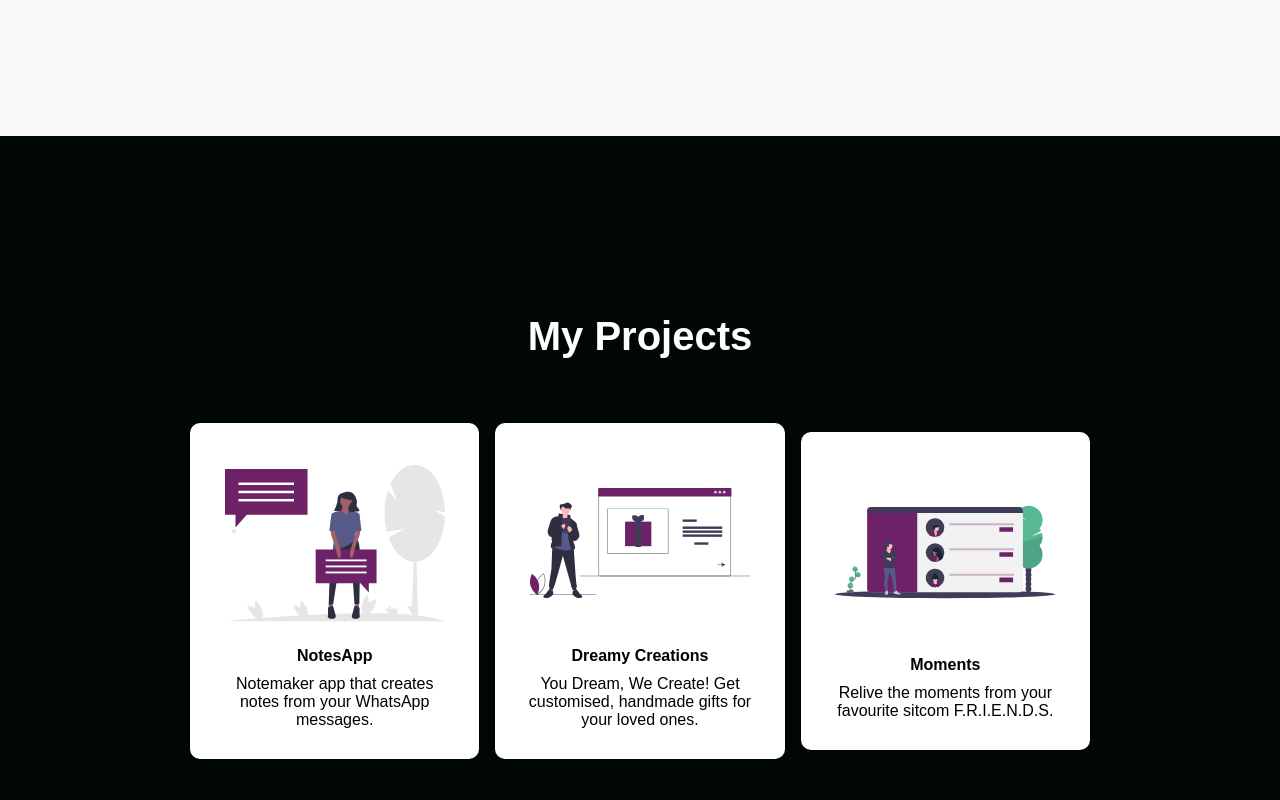
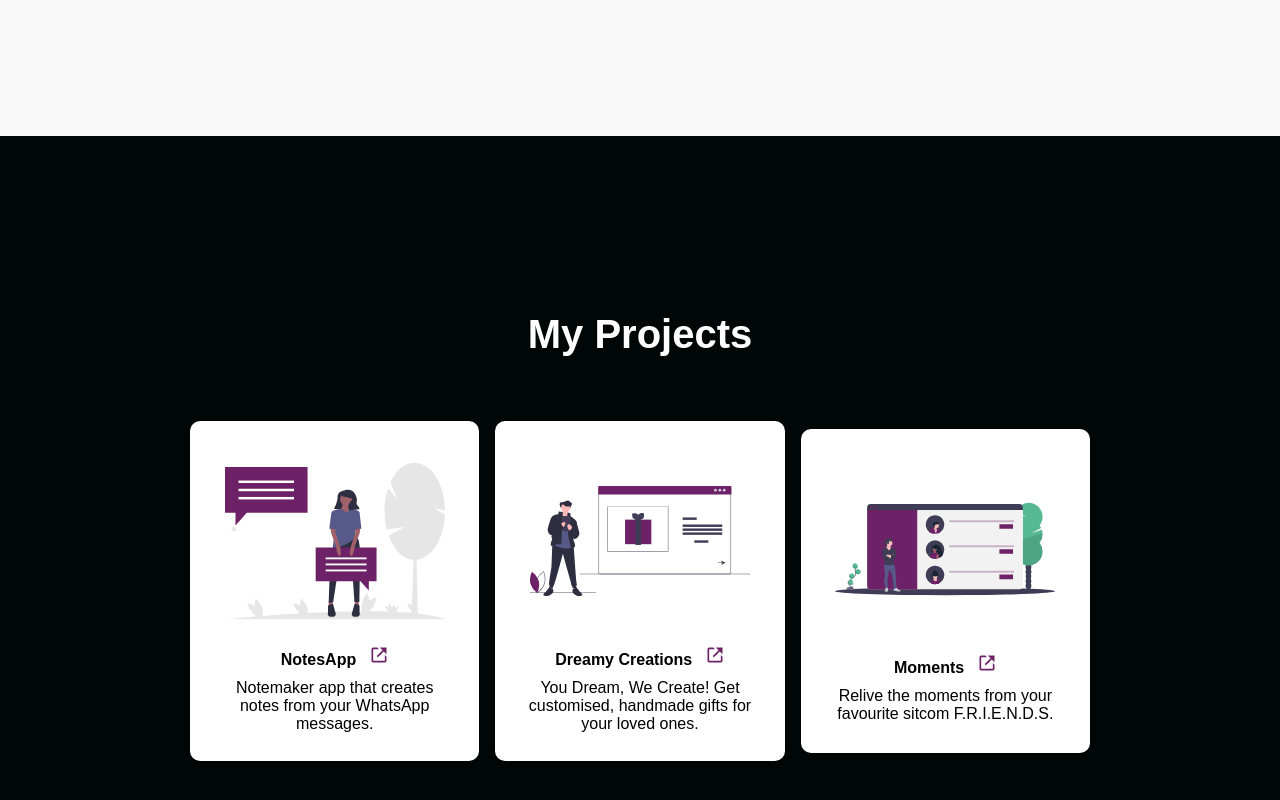
Before and after one commit to heli576/Portfolio, a React (Create React App) app: page / in a window 1280 px wide. Shown: the part 2384-3184 px from the top of the page. Built offline with nearby package versions, Linux system fonts and the light colour scheme; a web font is replaced by a local one.

Commit message:
Add links to projects

```diff
--- a/src/components/ProjectsSection/ProjectsSectionComponents.js
+++ b/src/components/ProjectsSection/ProjectsSectionComponents.js
@@ -1,4 +1,5 @@
 import styled from "styled-components";
+import {BiLinkExternal} from "react-icons/bi";
 
 export const ProjectsContainer=styled.div`
 height:800px;
@@ -78,6 +79,12 @@
 
 `
 
+export const VisitSite=styled(BiLinkExternal)`
+margin-left:8px;
+font-size:20px;
+color:#6d2267;
+`
+
 export const ProjectsP=styled.p`
 font-size:1rem;
 text-align:center;
--- a/src/components/ProjectsSection/index.js
+++ b/src/components/ProjectsSection/index.js
@@ -6,10 +6,12 @@
   ProjectsCard,
   ProjectsImg,
   ProjectsH2,
+  VisitSite,
   ProjectsP} from "./ProjectsSectionComponents";
 import Img1 from "../../images/notesapp.svg";
 import Img2 from "../../images/dreamycreations.svg";
 import Img3 from "../../images/moments.svg";
+
 
 const ProjectsSection=()=>{
   return(
@@ -20,7 +22,8 @@
    <a href="https://notesapp-reqres-cynics.herokuapp.com/" target="_blank">
    <ProjectsImg src={Img1}/>
    </a>
-   <ProjectsH2>NotesApp</ProjectsH2>
+   <ProjectsH2>NotesApp <a href="https://notesapp-reqres-cynics.herokuapp.com/" target="_blank"><VisitSite/></a></ProjectsH2>
+
    <ProjectsP>Notemaker app that creates notes from your WhatsApp messages.</ProjectsP>
 
    </ProjectsCard>
@@ -28,7 +31,9 @@
    <a href="https://the-dreamy-creations.herokuapp.com/" target="_blank">
    <ProjectsImg src={Img2}/>
    </a>
-   <ProjectsH2>Dreamy Creations</ProjectsH2>
+   <ProjectsH2>Dreamy Creations <a href="https://the-dreamy-creations.herokuapp.com/" target="_blank">
+   <VisitSite/>
+   </a></ProjectsH2>
    <ProjectsP>You Dream, We Create! Get customised, handmade gifts for your loved ones.</ProjectsP>
    </ProjectsCard>
 
@@ -36,7 +41,9 @@
    <a href="https://socialapp-c2d1f.web.app/" target="_blank">
    <ProjectsImg src={Img3}/>
    </a>
-   <ProjectsH2>Moments</ProjectsH2>
+   <ProjectsH2>Moments  <a href="https://socialapp-c2d1f.web.app/" target="_blank">
+    <VisitSite/>
+    </a></ProjectsH2>
    <ProjectsP>Relive the moments from your favourite sitcom F.R.I.E.N.D.S.</ProjectsP>
    </ProjectsCard>
    </ProjectsWrapper>
```
Also changed, not shown: 1 other file (tests, documents, lock files or other folders).
